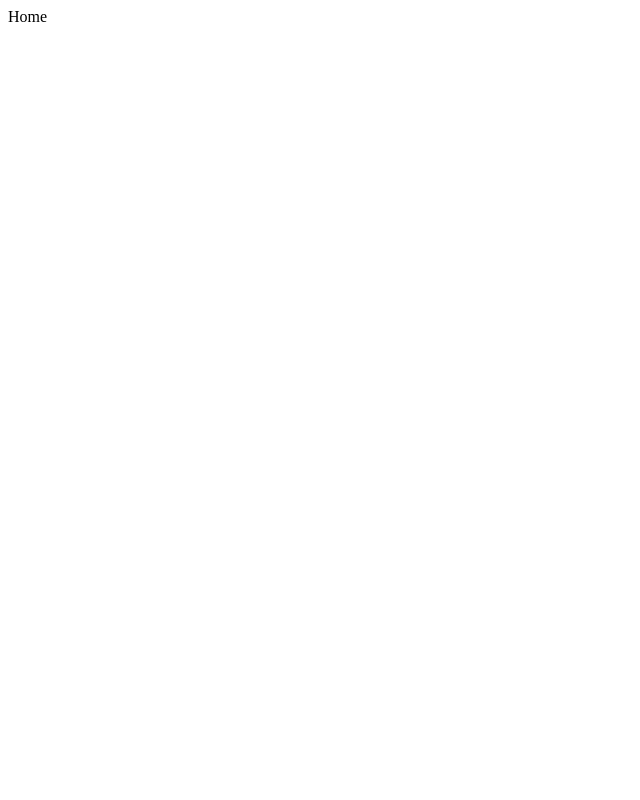
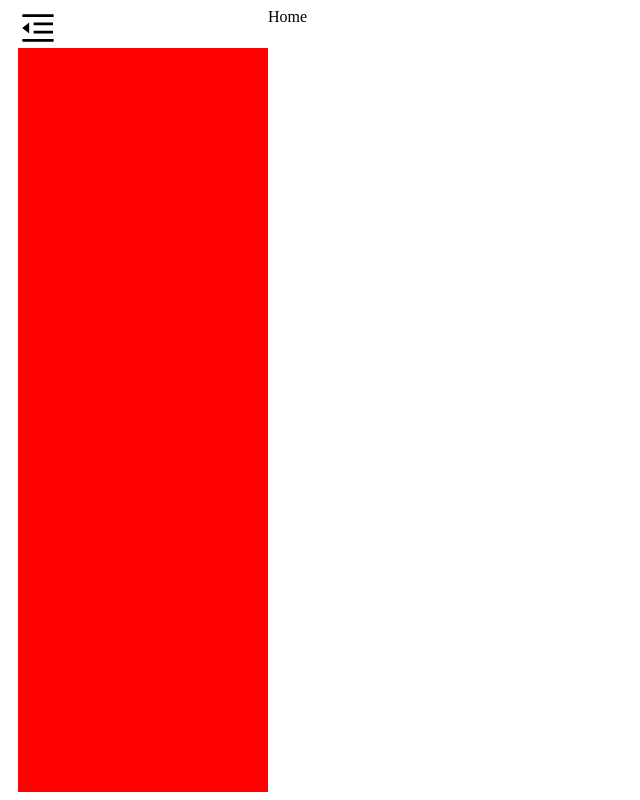
Before and after one commit to tireless-22/Portfolio, a React (Create React App) app: page / in a window 1280 px wide. Shown: the whole page, without its empty margins (0-640 px from the left). Built offline with nearby package versions, Linux system fonts and the light colour scheme.

Commit message:
toggle fucntionality added to the sidenav in web view

```diff
--- a/src/Components/SideNav.jsx
+++ b/src/Components/SideNav.jsx
@@ -1,19 +1,50 @@
-import React from 'react'
-import styled from 'styled-components'
-const Container=styled.div`
+import React from "react";
+import styled from "styled-components";
+import { useState } from "react";
+import { AiOutlineMenuFold, AiOutlineMenuUnfold } from "react-icons/ai";
 
+const Container = styled.div`
   display: flex;
   flex-direction: column;
+  padding-left: 10px;
+`;
+const ToggleOn = styled.div`
+  display: flex;
+  width: 250px;
+  height: calc(100vh - 56px);
+  flex-direction: column;
   background-color: red;
-`
-
+`;
+const ToggleOff = styled.div`
+  display: flex;
+  width: 80px;
+  height: calc(100vh - 56px);
+  flex-direction: column;
+  background-color: blue;
+`;
 
 const SideNav = () => {
+  const [toggle, setToggle] = useState(true);
+
   return (
     <Container>
+      {toggle ? (
+        <AiOutlineMenuFold size="40px" onClick={() => setToggle(!toggle)} />
+      ) : (
+        <AiOutlineMenuUnfold size="40px" onClick={() => setToggle(!toggle)} />
+      )}
 
+      {toggle ? (
+        <ToggleOn>
+
+        </ToggleOn>
+      ) : (
+        <ToggleOff>
+
+        </ToggleOff>
+      )}
     </Container>
   );
-}
+};
 
-export default SideNav
+export default SideNav;
```
Lines whose indentation alone changed are shown as unchanged.
